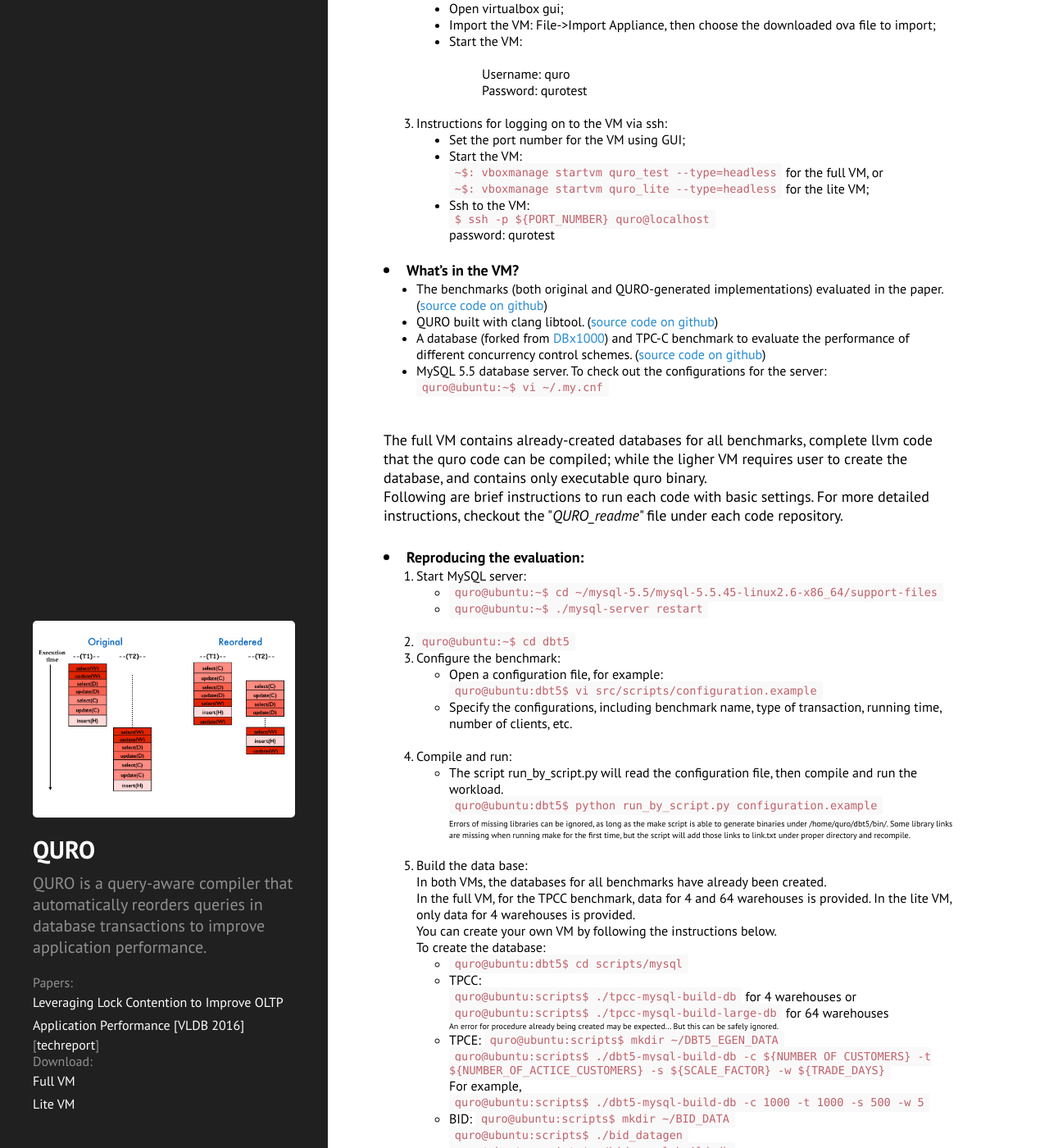
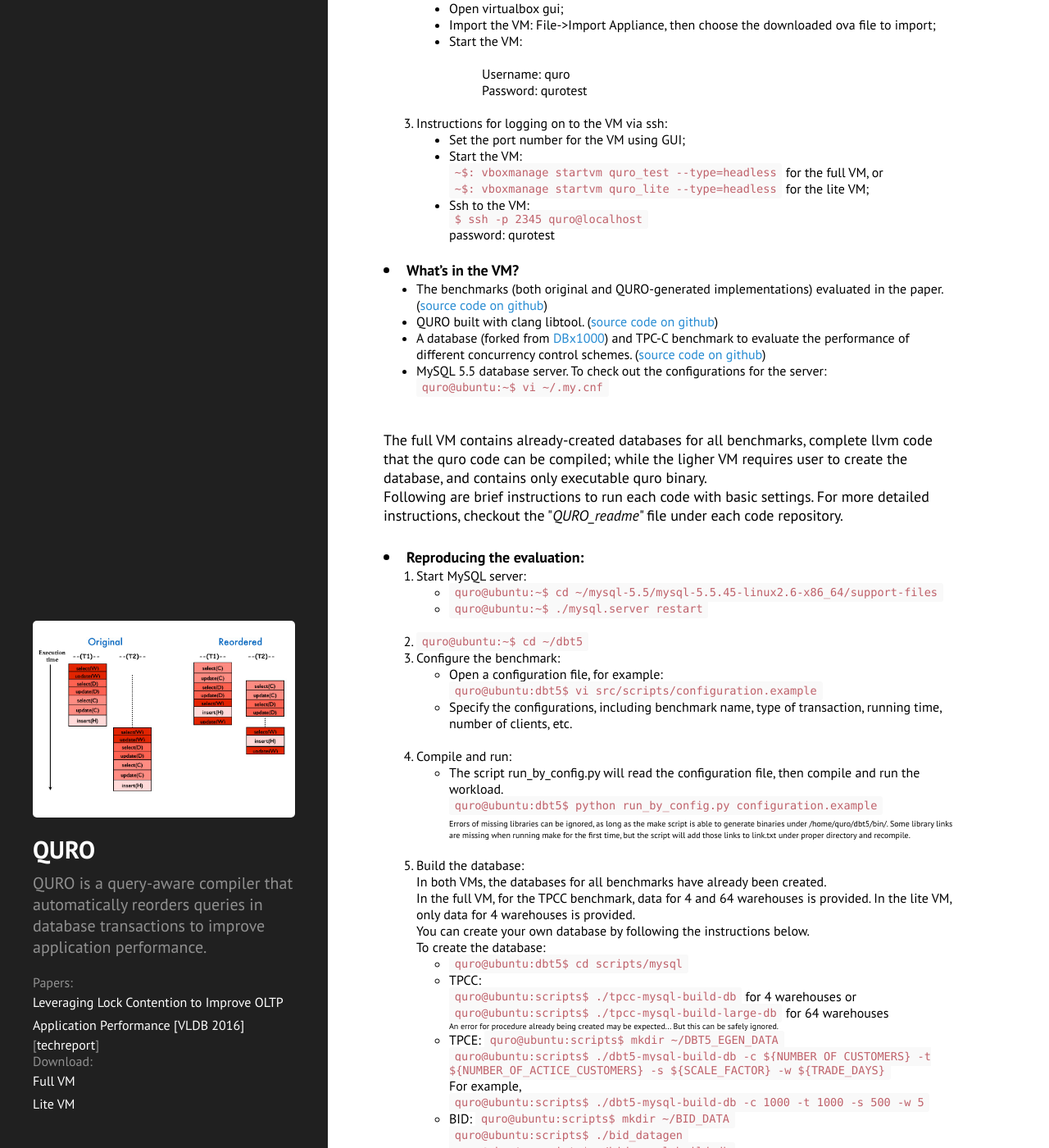
Before and after one commit to uwdb/website, a Jekyll site: the page projects/quro/detailed_instr.html, which Jekyll copies as it is, in a window 1280 px wide and 1400 px high, scrolled down 457 px. Shown: the whole window at 82% size. Built offline with Jekyll 4.4.1, drawn with Linux system fonts in a browser that asks for light colours; nearby versions of some CDN libraries; Markdown is read by kramdown in place of the engine named in the settings; some of the changed text lies outside the part shown.

Commit message:
updates by Jenny's comments

```diff
--- a/projects/quro/detailed_instr.html
+++ b/projects/quro/detailed_instr.html
@@ -81,7 +81,7 @@
 			<font size="3.5">
 			<br>
 			<ol>
-			<li>Make sure virtualbox is installed.
+			<li>Make sure <a href='https://www.virtualbox.org/wiki/Downloads'>virtualbox</a> is installed.
 			<li>Start the VM:
 			<ul style="list-style-type:disc">
 			<li>Open virtualbox gui;
@@ -99,7 +99,7 @@
 			<br><code>~$: vboxmanage startvm quro_test --type=headless</code> for the full VM, or
 			<br><code>~$: vboxmanage startvm quro_lite --type=headless</code> for the lite VM;
 			<li>Ssh to the VM:
-			<br><code>$ ssh -p ${PORT_NUMBER} quro@localhost</code>
+			<br><code>$ ssh -p 2345 quro@localhost</code>
 			<br>password: qurotest</p>
 			</ol>
 			</font>
@@ -128,10 +128,10 @@
 			<li>Start MySQL server:
 			<ul style="list-style-type:circle">
 			<li><code>quro@ubuntu:~$ cd ~/mysql-5.5/mysql-5.5.45-linux2.6-x86_64/support-files</code>
-			<li><code>quro@ubuntu:~$ ./mysql-server restart</code>
+			<li><code>quro@ubuntu:~$ ./mysql.server restart</code>
 			</ul>
 
-			<li><code>quro@ubuntu:~$ cd dbt5</code>
+			<li><code>quro@ubuntu:~$ cd ~/dbt5</code>
 
 			<li>Configure the benchmark:
 			<ul style="list-style-type:circle">
@@ -141,17 +141,17 @@
 			</ul>
 			<li>Compile and run:
 			<ul stype="list-stype-type:circle">
-			<li>The script run_by_script.py will read the configuration file, then compile and run the workload.
-			<br><code>quro@ubuntu:dbt5$ python run_by_script.py configuration.example</code>
+			<li>The script run_by_config.py will read the configuration file, then compile and run the workload.
+			<br><code>quro@ubuntu:dbt5$ python run_by_config.py configuration.example</code>
 
 			<br><font size="1.5">
 			Errors of missing libraries can be ignored, as long as the make script is able to generate binaries under /home/quro/dbt5/bin/. Some library links are missing when running make for the first time, but the script will add those links to link.txt under proper directory and recompile.
 			</font>
 			</ul>
-			<li>Build the data base:
+			<li>Build the database:
 			<br>In both VMs, the databases for all benchmarks have already been created.
 			<br>In the full VM, for the TPCC benchmark, data for 4 and 64 warehouses is provided. In the lite VM, only data for 4 warehouses is provided.
-			<br>You can create your own VM by following the instructions below.
+			<br>You can create your own database by following the instructions below.
 			<br>To create the database:
 			<ul stype="list-stype-type:circle">
 			<li><code>quro@ubuntu:dbt5$ cd scripts/mysql</code>
```
Also changed, not shown: other parts of projects/quro/detailed_instr.html (+4 -4 lines), projects/quro/index.html (+9 -7 lines).
